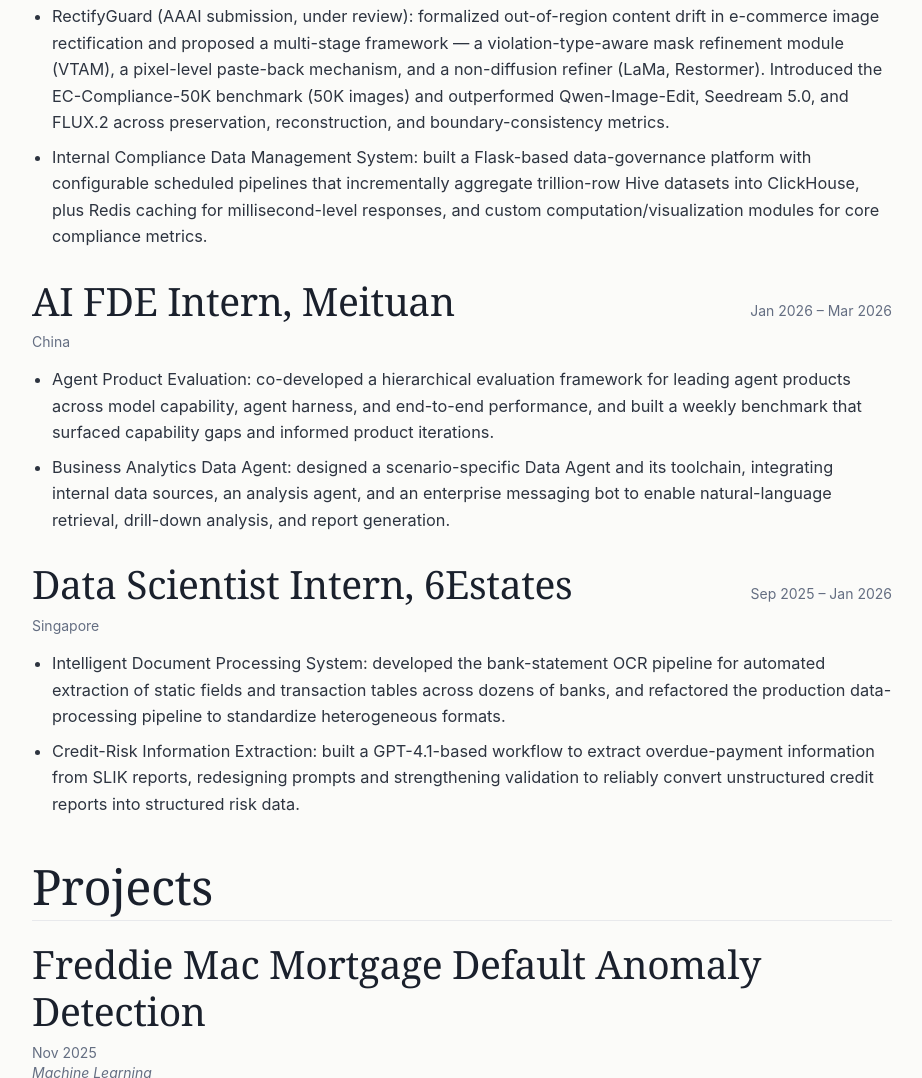
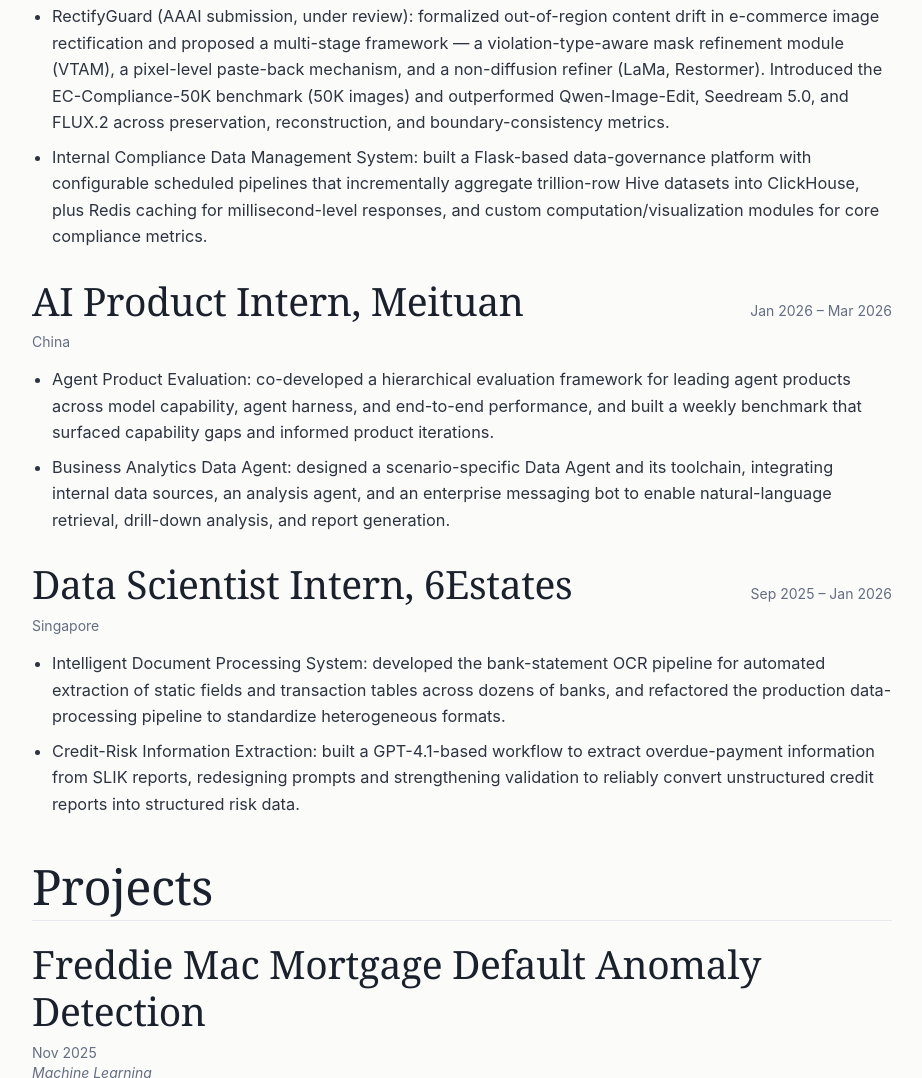
Before and after one commit to lijinxuan1101/personal_website, an Astro site: page /about in a window 1280 px wide. Shown: the part 791-1869 px from the top of the page, without its empty margins (178-1100 px from the left). Built offline with nearby package versions, Linux system fonts and the light colour scheme; Astro itself is replaced by a stand-in of ours.

Commit message:
Change Meituan role to AI Product Intern
Co-Authored-By: Claude Opus 4.8 (1M context) <noreply@anthropic.com>

```diff
--- a/src/pages/about.astro
+++ b/src/pages/about.astro
@@ -38,7 +38,7 @@ const experience = [
 	{
 		org: 'Meituan',
 		place: 'China',
-		role: 'AI FDE Intern',
+		role: 'AI Product Intern',
 		dates: 'Jan 2026 – Mar 2026',
 		points: [
 			'Agent Product Evaluation: co-developed a hierarchical evaluation framework for leading agent products across model capability, agent harness, and end-to-end performance, and built a weekly benchmark that surfaced capability gaps and informed product iterations.',
--- a/src/pages/index.astro
+++ b/src/pages/index.astro
@@ -35,7 +35,7 @@ const experience = [
 	{
 		org: 'Meituan',
 		place: 'China',
-		role: 'AI FDE Intern',
+		role: 'AI Product Intern',
 		dates: 'Jan 2026 – Mar 2026',
 		points: [
 			'Agent Product Evaluation: co-developed a hierarchical evaluation framework for leading agent products across model capability, agent harness, and end-to-end performance, and built a weekly benchmark that surfaced capability gaps and informed product iterations.',
```
